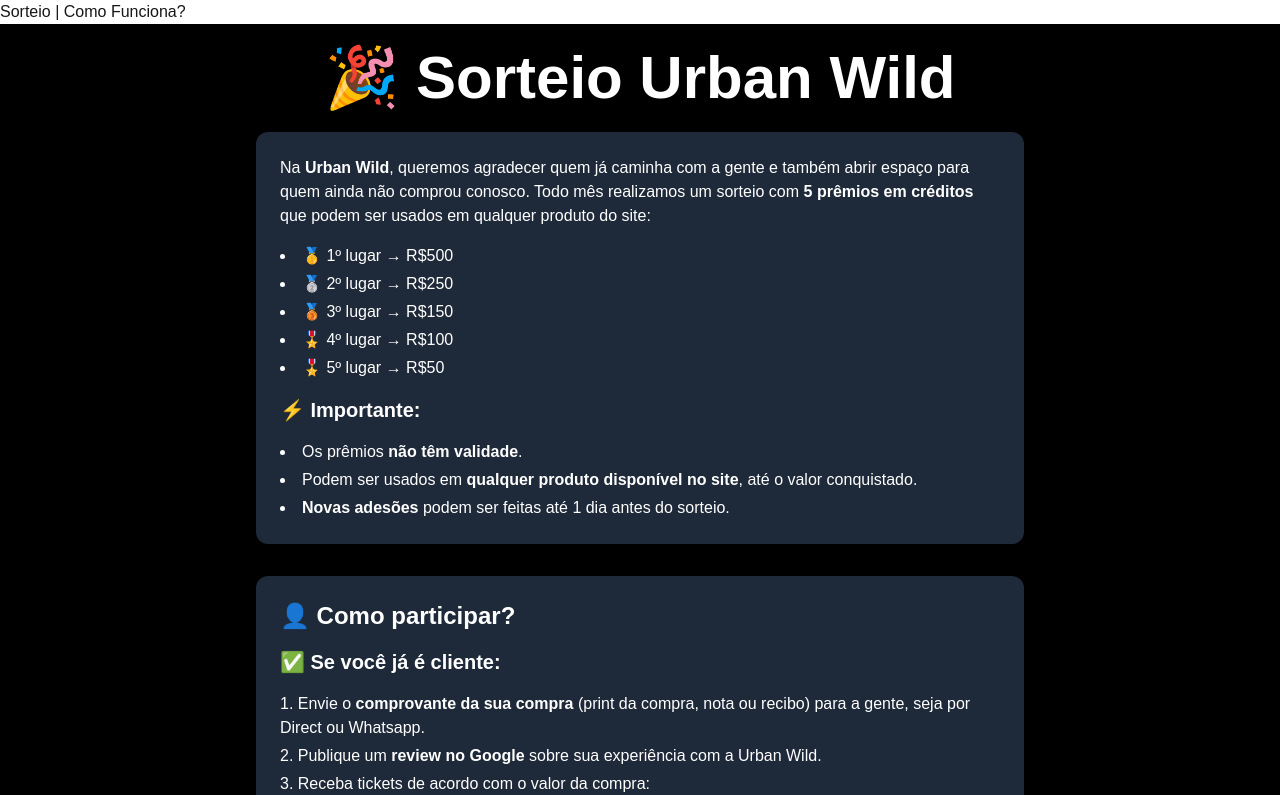
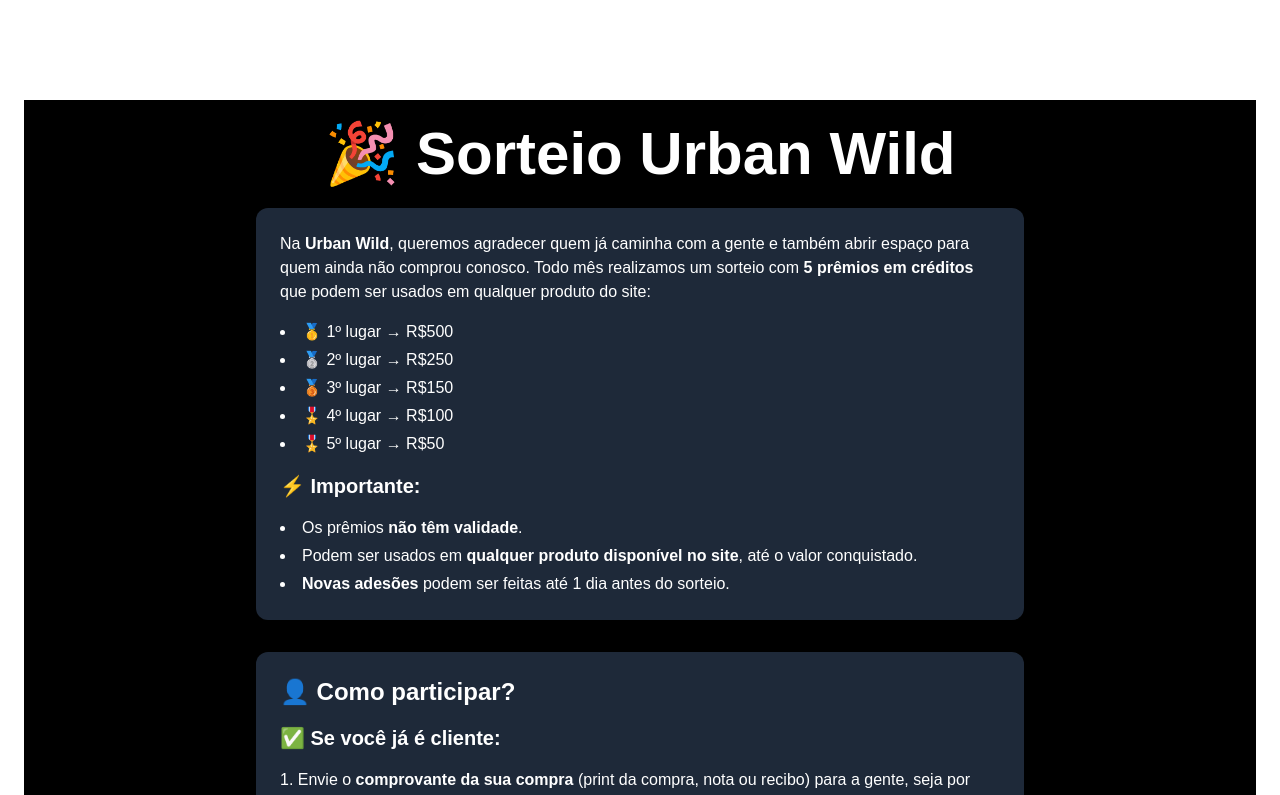
Before and after one commit to klaausbg/sorteios-urbanwild, a Next.js app: page /como-funciona in a window 1280 px wide. Shown: the top 795 px of the page. Built offline with nearby package versions, Linux system fonts and the light colour scheme.

Commit message:
Ajusta modo produção e contador de participantes únicos

```diff
--- a/src/app/layout.tsx
+++ b/src/app/layout.tsx
@@ -26,16 +26,26 @@
   return (
    <html lang="pt-BR">
       <body className="bg-black text-white">
-    {/* Header bem básico */}
-    <header>
-      <nav>
-        <Link href="/">Sorteio</Link> |{" "}
-        <Link href="/como-funciona">Como Funciona?</Link>
+        {/* Header estilizado */}
+        <header className="p-6">
+          <nav className="flex space-x-6 text-xl">
+            <Link
+              href="/"
+              className="text-white hover:text-green-500 transition-colors font-semibold"
+            >
+              Sorteio
+            </Link>
+            <Link
+              href="/como-funciona"
+              className="text-white hover:text-green-500 transition-colors font-semibold"
+            >
+              Como Funciona?
+            </Link>
           </nav>
         </header>
 
         {/* Conteúdo das páginas */}
-    <main>{children}</main>
+        <main className="p-6">{children}</main>
       </body>
     </html>
   );
--- a/src/app/page.tsx
+++ b/src/app/page.tsx
@@ -15,15 +15,25 @@
   // Função para sortear X vencedores
  function drawWinners(numWinners: number) {
   if (participants.length === 0) return;
+
+  // embaralha e remove duplicatas de ganhadores
   const shuffled = [...participants].sort(() => 0.5 - Math.random());
-    const selected = shuffled.slice(0, numWinners).map((p, i) => {
+
+  const uniqueWinners: string[] = [];
+  for (const name of shuffled) {
+    if (!uniqueWinners.includes(name)) {
+      uniqueWinners.push(name);
+    }
+    if (uniqueWinners.length >= numWinners) break;
+  }
+
+  const selected = uniqueWinners.map((p, i) => {
     const prize = prizes[i] ? ` - R$${prizes[i]}` : "";
     return `${p}${prize}`;
   });
+
   setWinners(selected);
   setDrawDone(true);
-
-    // ❌ Removido: salvar no localStorage
 }
 
   // Timer
@@ -133,20 +143,36 @@
           </p>
         )}
       </div>
+      {/* Botão para reiniciar o teste */}
+<button
+  onClick={() => window.location.reload()}
+  className="bg-gray-700 px-4 py-2 rounded-lg mb-8 hover:bg-gray-600 transition"
+>
+  Reiniciar Teste
+</button>
 
       {/* Lista de Participantes */}
 <section className="w-full max-w-2xl bg-gray-800 rounded-xl shadow-lg p-6 mb-8">
   <h3 className="text-2xl mb-4 font-semibold">Participantes</h3>
   {loading && <p>Carregando participantes...</p>}
   {error && <p className="text-red-400">{error}</p>}
+
   {!loading && !error && (
-          <ul className="space-y-2">
+    <>
+     {/* ✅ contador de participantes únicos e total de entradas */}
+<p className="text-sm text-gray-400 mb-2">
+  Total: {new Set(participants).size} participantes ({participants.length} entradas)
+</p>
+
+      {/* ✅ lista com rolagem se forem muitos */}
+      <ul className="space-y-2 max-h-64 overflow-y-auto">
         {participants.map((insta, i) => (
           <li key={i} className="bg-gray-700 p-3 rounded-md">
             {insta}
           </li>
         ))}
       </ul>
+    </>
   )}
 </section>
 
```
Lines whose indentation alone changed are shown as unchanged.
